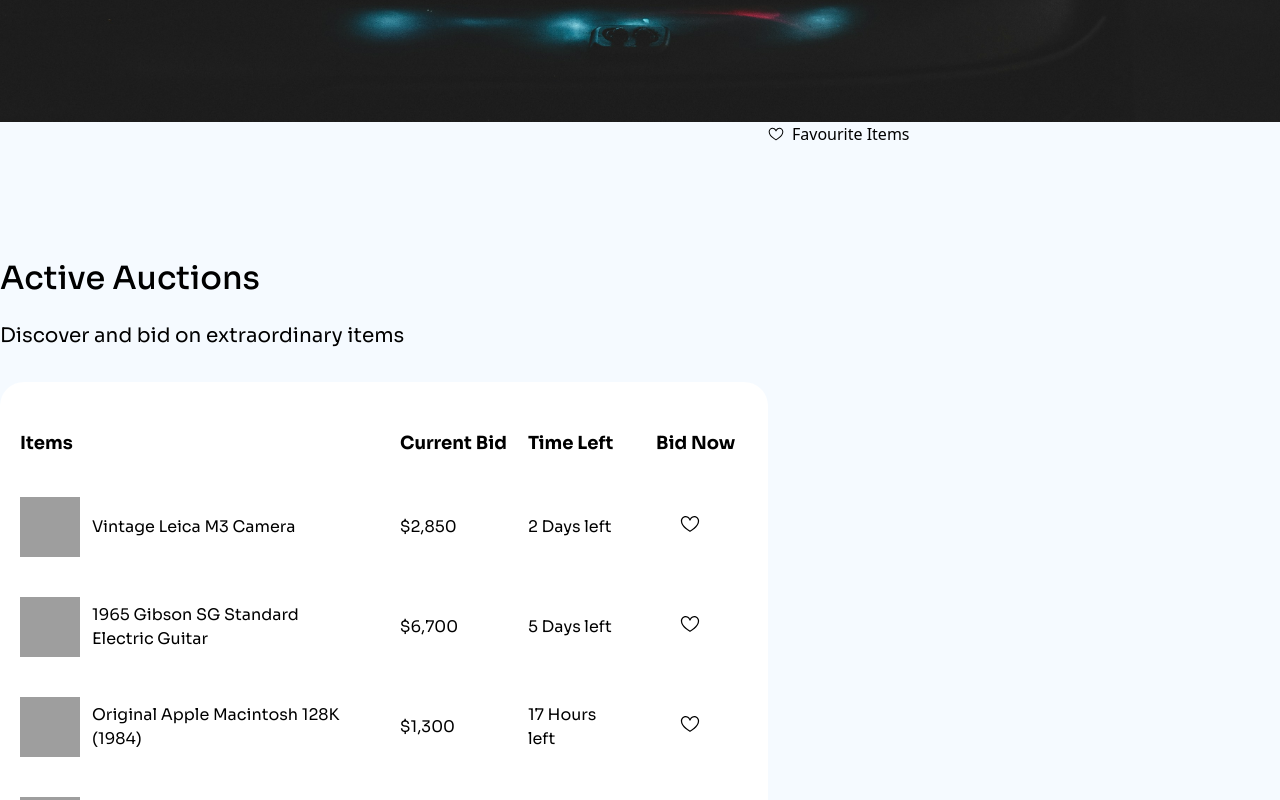
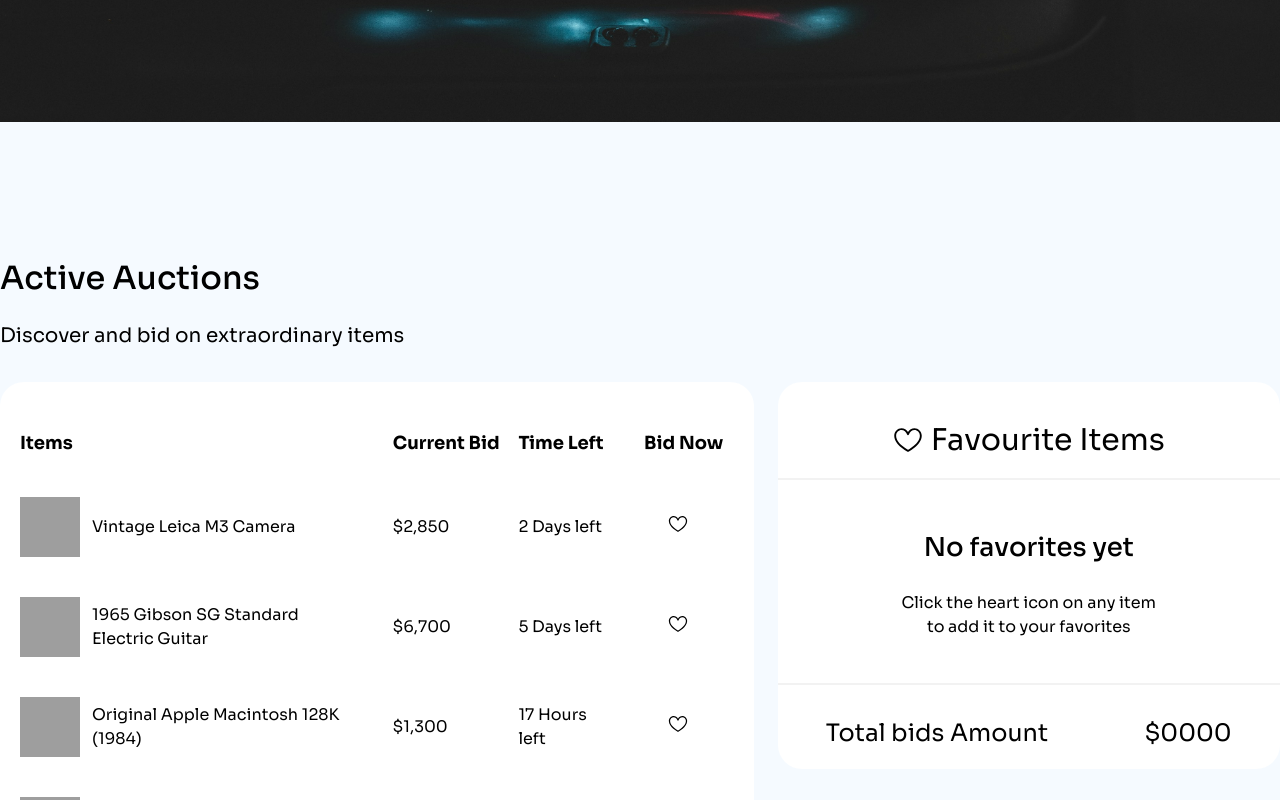
Before and after one commit to imam-hasan-jami/Auction-Gallery-B11A07-ProgrammingHero, a React (Vite) app in the folder Auction-Gallery-SPA/: page / in a window 1280 px wide. Shown: the part 680-1480 px from the top of the page. Built offline with nearby package versions, Linux system fonts and the light colour scheme; grey boxes are pictures that could not be loaded.

Commit message:
create the favourite items section

```diff
--- a/Auction-Gallery-SPA/src/App.jsx
+++ b/Auction-Gallery-SPA/src/App.jsx
@@ -18,7 +18,7 @@ function App() {
             <Navbar />
             <Banner />
             <div className="bg-blue-200/15">
-                <div className="main-container flex max-w-[1500px] mx-auto">
+                <div className="main-container flex gap-6 max-w-[1500px] mx-auto">
                     <div className="items-container w-[60%]">
                         <Suspense
                             fallback={
@@ -30,10 +30,27 @@ function App() {
                             <Items itemsPromise={itemsPromise} />
                         </Suspense>
                     </div>
-                    <div className="favorites-container w-[40%]">
-                        <div className="flex items-center gap-2">
-                            <GoHeart />
-                            <h3> Favourite Items</h3>
+                    <div className="favorites-container w-[40%] bg-white mt-[260px] mb-130 rounded-3xl">
+                        <div className="flex justify-center items-center gap-2 pt-10 pb-5 border-b-2 border-[#E5E5E5]/50">
+                            <GoHeart size={30} />
+                            <h3 className="font-sora text-3xl">
+                                Favourite Items
+                            </h3>
+                        </div>
+                        <div className="">
+                            <h3 className="font-sora text-[26px] text-center font-medium mt-12">
+                                No favorites yet
+                            </h3>
+                            <p className="font-sora text-base text-center mt-6 pb-11 border-b-2 border-[#E5E5E5]/50">
+                                Click the heart icon on any item <br /> to add
+                                it to your favorites
+                            </p>
+                            <div className="flex justify-around items-center">
+                                <h3 className="font-sora text-2xl mt-8">
+                                    Total bids Amount
+                                </h3>
+                                <h3 className="font-sora text-2xl mt-8">$0000</h3>
+                            </div>
                         </div>
                     </div>
                 </div>
```
